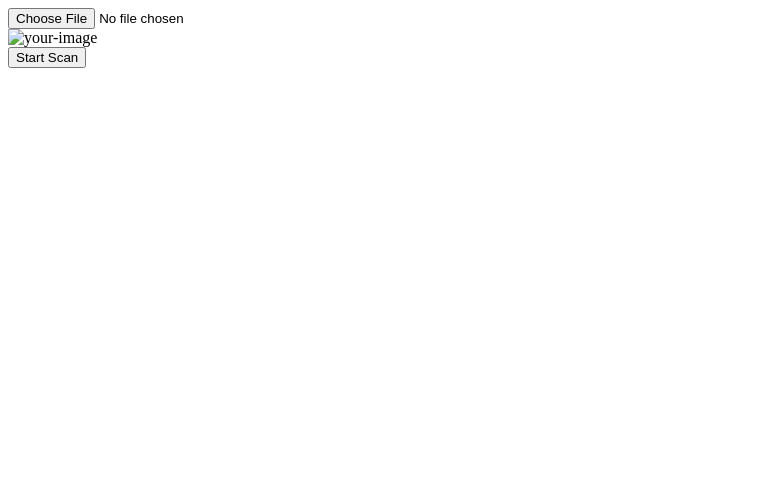
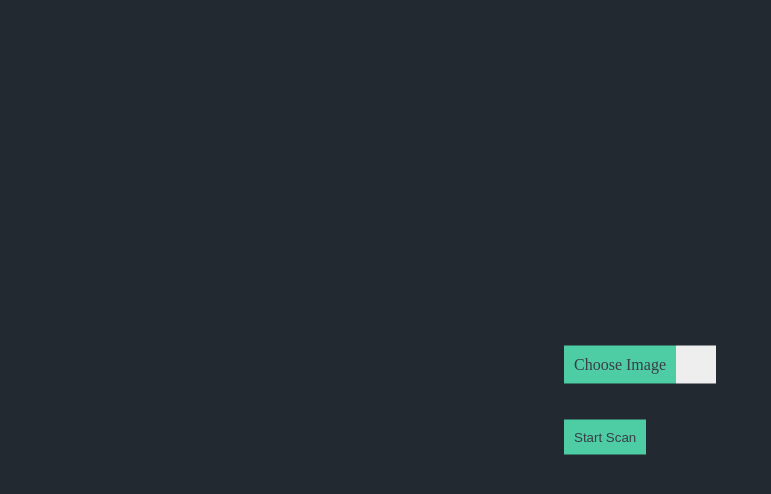
Before and after one commit to Mondal10/image-scanner, a plain HTML site: page index.html in a window 1280 px wide. Shown: the whole page, without its empty margins (0-771 px from the left). Drawn offline with Linux system fonts and the light colour scheme.

Commit message:
Styling up and file name changes

```diff
--- a/assets/scripts/index.js
+++ b/assets/scripts/app.js
@@ -1,5 +1,5 @@
 function startProcessing() {
-  let img = document.getElementById('ocr-img');
+  let img = document.querySelector('#ocr-img');
   Tesseract.recognize(
     img,
     'eng',
@@ -7,15 +7,15 @@ function startProcessing() {
   ).then((res) => {
     return res;
   }).then(({ data }) => {
-    const resultDiv = document.getElementById('result');
+    const resultDiv = document.querySelector('#result');
     resultDiv.innerHTML = `<span>Result of Scanned Image:</span><div contenteditable=true>${data.text}</div>`;
   })
 }
 
 function scanningProgress(m) {
-  document.getElementById('progress').innerText = 'Scanning...'
+  document.querySelector('#progress').innerText = 'Scanning...'
   if (m.status === 'recognizing text') {
-    document.getElementById('progress').innerText = `Scanning... ${Math.round(m.progress * 100)}%`;
+    document.querySelector('#progress').innerText = `Scanning... ${Math.round(m.progress * 100)}%`;
   }
 }
 
@@ -25,8 +25,13 @@ function readURL(input) {
     const reader = new FileReader();
 
     reader.onload = function (e) {
-      const uploadedImg = document.getElementById('ocr-img');
+      const uploadedImg = document.querySelector('#ocr-img');
+      const selectedFileName = document.querySelector('.file-name');
+
+      console.log(input.files[0]);
       uploadedImg.src = e.target.result;
+      uploadedImg.style.display = 'block';
+      selectedFileName.innerText = input.files[0].name;
     };
 
     reader.readAsDataURL(input.files[0]);
--- /dev/null
+++ b/assets/styles/app.css
@@ -0,0 +1,48 @@
+html {
+    background-color: #232931;
+    color: #eeeeee;
+}
+
+button {
+    background-color: #4ecca3;
+    color: #393e46;
+    padding: 10px;
+    border: none;
+    cursor: pointer;
+}
+
+img {
+    display: none;
+}
+
+input[type="file"] {
+    display: none;
+}
+
+.centered {
+    position: fixed;
+    top: 50%;
+    left: 50%;
+    transform: translate(-50%, -50%);
+}
+
+.input-container {
+    display: table;
+}
+
+.input-file {
+    display: table-cell;
+    padding: 10px;
+    background-color: #4ecca3;
+    color: #393e46;
+    cursor: pointer;
+}
+
+.file-name {
+    vertical-align: middle;
+    display: table-cell;
+    background: #eeeeee;
+    padding: 10px;
+    color: #393e46;
+    min-width: 20px;
+}
--- a/index.html
+++ b/index.html
@@ -5,19 +5,32 @@
     <meta charset="UTF-8">
     <meta name="viewport" content="width=device-width, initial-scale=1.0">
     <meta http-equiv="X-UA-Compatible" content="ie=edge">
+    <meta name="description" content="Trying to implement OCR using teserract">
+    <meta name="author" content="Amit Mondal">
     <title>Image Scanner</title>
+
+    <link rel="stylesheet" href="./assets/styles/app.css">
     <script src='https://unpkg.com/tesseract.js@v2.0.0-beta.1/dist/tesseract.min.js'></script>
-    <script src="./assets/scripts/index.js"></script>
 </head>
 
 <body>
+    <div class="centered">
+        <div class="input-container">
+            <label class="input-file">
+                Choose Image
                 <input type='file' onchange="readURL(this);">
+            </label>
+            <span class="file-name"></span>
+        </div>
         <br>
-    <img id="ocr-img" src="#" alt="your-image" width="auto" height="auto">
+        <img id="ocr-img" src="#" alt="choose-image" width="auto" height="auto">
         <br>
         <button id="start-scan" onclick="startProcessing()">Start Scan</button>
         <span id="progress"></span>
         <div id="result"></div>
+    </div>
+
+    <script src="./assets/scripts/app.js"></script>
 </body>
 
 </html>
```
Also changed, not shown: assets/images/logo.png (added). Lines whose indentation alone changed are shown as unchanged.
